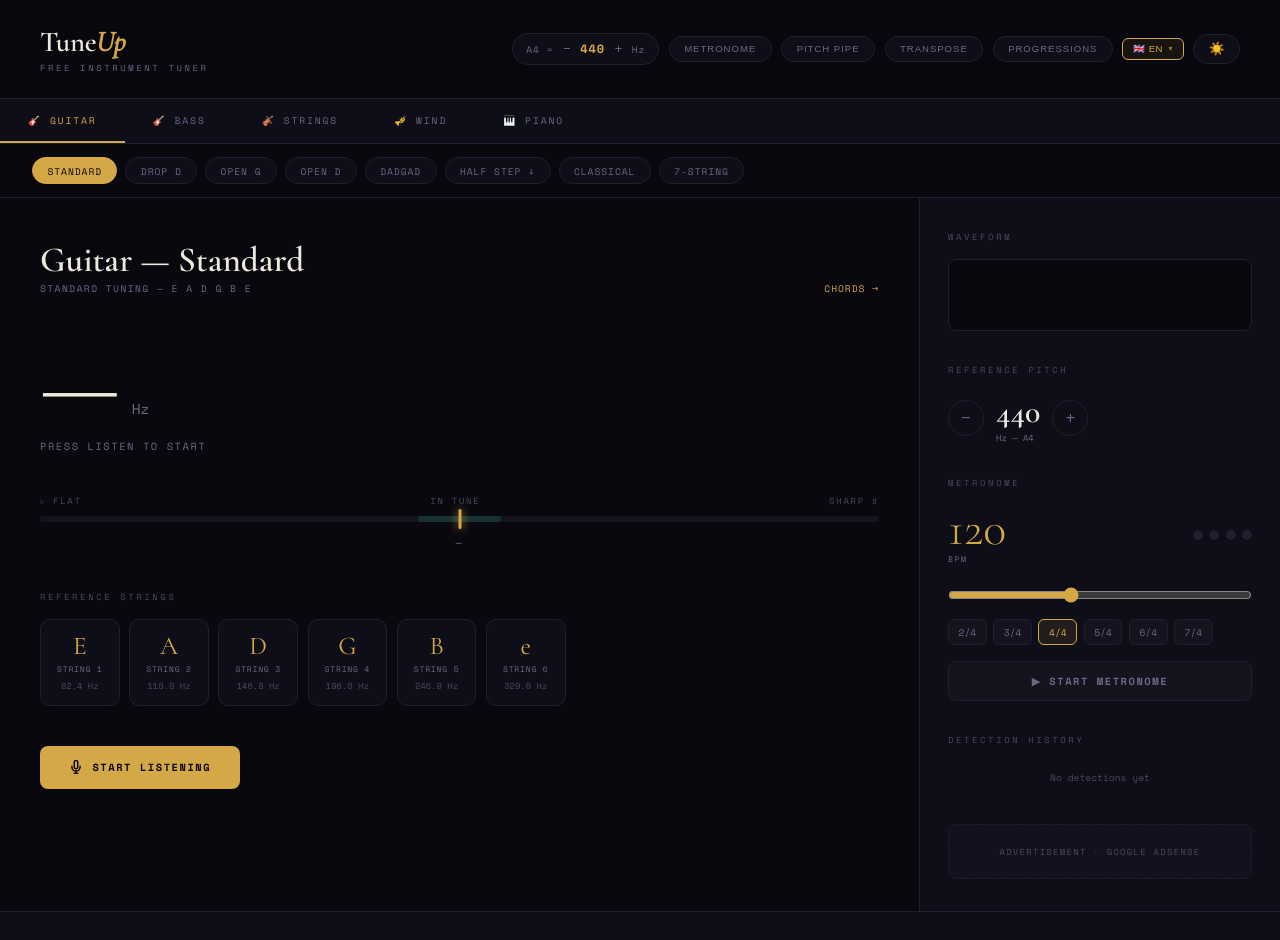
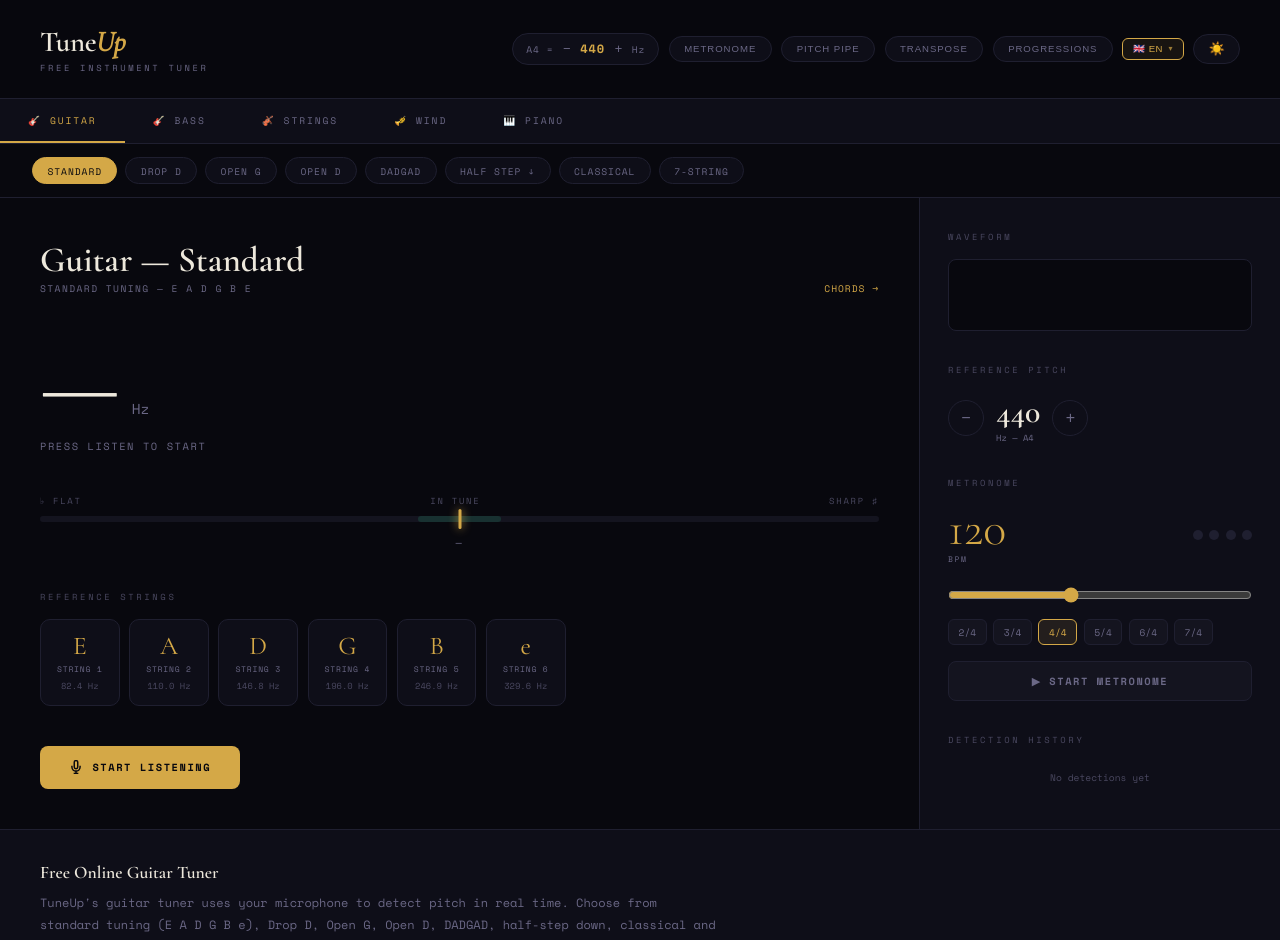
Before and after one commit to cris260190/TuneUp, a React (Vite) app: page / in a window 1280 px wide. Shown: the top 940 px of the page. Built offline with nearby package versions, Linux system fonts and the light colour scheme.

Commit message:
Remove the AdSense placeholder from the tuner sidebar
The dashed "Advertisement · Google AdSense" box was a label, not a real ad unit, and it sat on the main tuner page.

```diff
--- a/src/components/SidePanel.jsx
+++ b/src/components/SidePanel.jsx
@@ -196,17 +196,6 @@ export default function SidePanel({
           })}
         </div>
       </div>
-
-      {/* Ad slot */}
-      <div style={{
-        marginTop: 'auto', padding: '1.25rem',
-        border: '1px dashed var(--border)', borderRadius: '8px',
-        textAlign: 'center', color: 'var(--muted)',
-        fontSize: '.55rem', letterSpacing: '.15em',
-        textTransform: 'uppercase', background: 'rgba(30,30,48,.3)'
-      }}>
-        Advertisement · Google AdSense
-      </div>
     </div>
   )
 }
```
